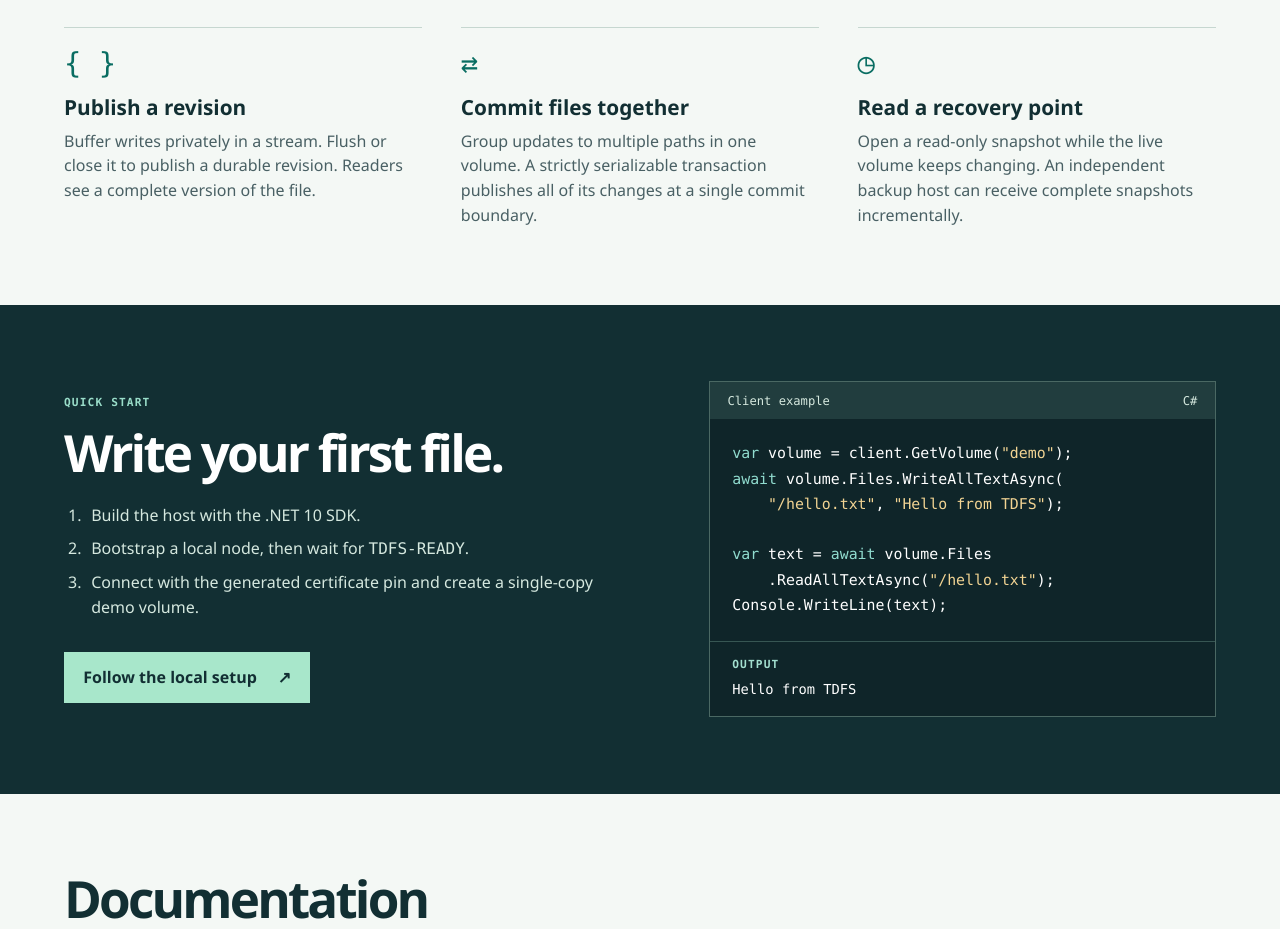
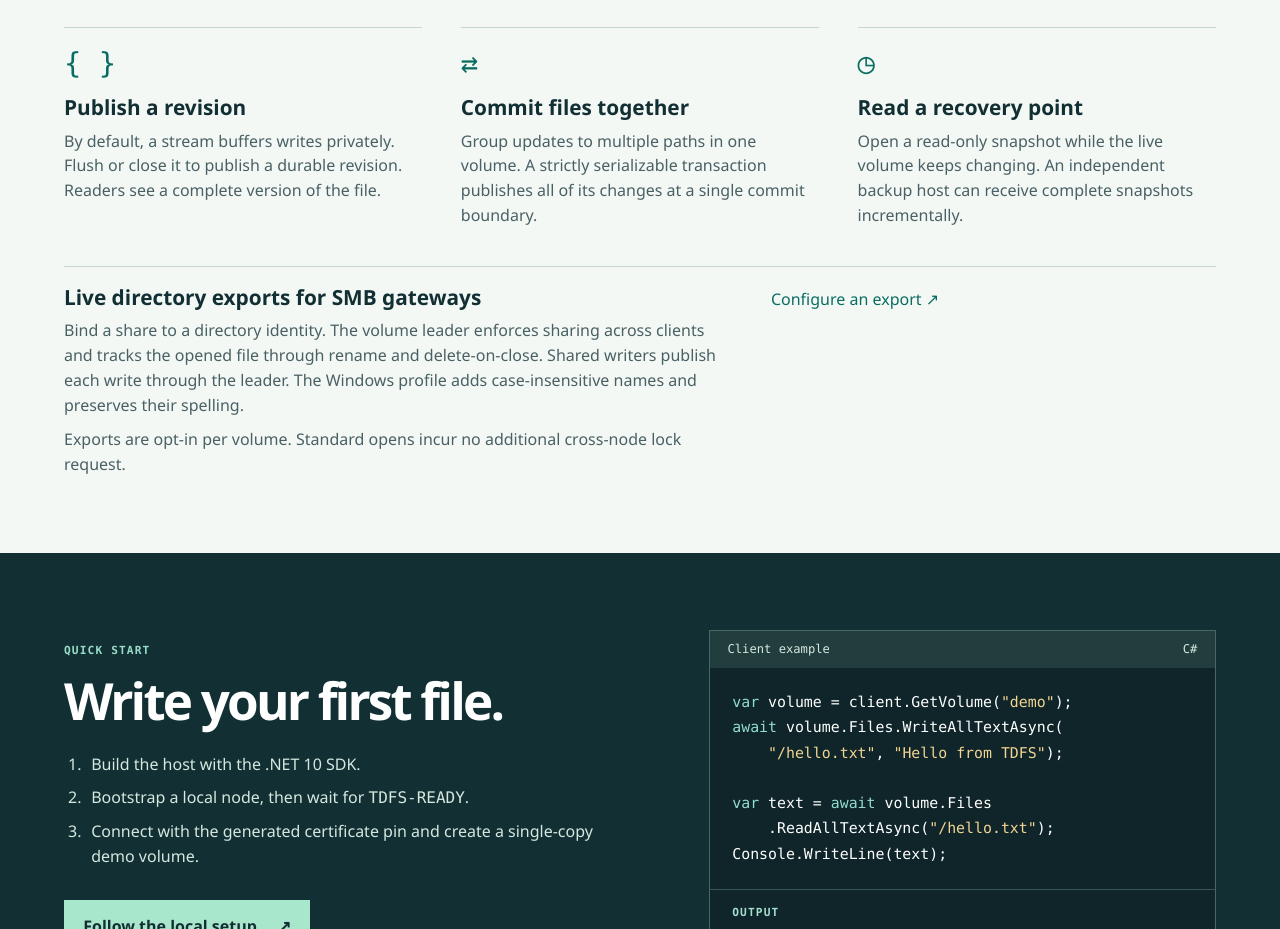
Before and after one commit to tedd/Tedd.TDFS, a plain HTML site: page site/index.html in a window 1280 px wide. Shown: the part 860-1789 px from the top of the page. Drawn offline with Linux system fonts and the light colour scheme.

Commit message:
Document opt-in directory exports in the README and project site

```diff
--- a/site/index.html
+++ b/site/index.html
@@ -51,10 +51,18 @@
       <p class="kicker">Filesystem semantics</p>
       <h2 id="filesystem-heading">From write to recovery.</h2>
       <div class="features">
-        <article><span class="symbol" aria-hidden="true">{ }</span><h3>Publish a revision</h3><p>Buffer writes privately in a stream. Flush or close it to publish a durable revision. Readers see a complete version of the file.</p></article>
+        <article><span class="symbol" aria-hidden="true">{ }</span><h3>Publish a revision</h3><p>By default, a stream buffers writes privately. Flush or close it to publish a durable revision. Readers see a complete version of the file.</p></article>
         <article><span class="symbol" aria-hidden="true">⇄</span><h3>Commit files together</h3><p>Group updates to multiple paths in one volume. A strictly serializable transaction publishes all of its changes at a single commit boundary.</p></article>
         <article><span class="symbol" aria-hidden="true">◷</span><h3>Read a recovery point</h3><p>Open a read-only snapshot while the live volume keeps changing. An independent backup host can receive complete snapshots incrementally.</p></article>
       </div>
+      <aside class="export-note" aria-labelledby="export-heading">
+        <div>
+          <h3 id="export-heading">Live directory exports for SMB gateways</h3>
+          <p>Bind a share to a directory identity. The volume leader enforces sharing across clients and tracks the opened file through rename and delete-on-close. Shared writers publish each write through the leader. The Windows profile adds case-insensitive names and preserves their spelling.</p>
+          <p>Exports are opt-in per volume. Standard opens incur no additional cross-node lock request.</p>
+        </div>
+        <a class="text-link" href="https://github.com/tedd/Tedd.TDFS/blob/main/docs/OPERATIONS.md#configuring-a-live-export">Configure an export <span aria-hidden="true">↗</span></a>
+      </aside>
     </section>
     <section class="start" id="quick-start" aria-labelledby="start-heading">
       <div class="wrap split">
--- a/site/styles.css
+++ b/site/styles.css
@@ -71,6 +71,9 @@ figcaption { display: flex; align-items: center; gap: 1rem; padding: .7rem 1.1re
 h2 { font-size: clamp(2.15rem, 4vw, 3.5rem); letter-spacing: -.055em; font-weight: 600; }
 .features, .resources { display: grid; grid-template-columns: repeat(3, minmax(0, 1fr)); gap: clamp(1.2rem, 3vw, 3rem); margin-top: 2.4rem; }
 .features article, .resources a { border-top: 1px solid var(--line); padding-top: 1.15rem; }
+.export-note { display: flex; flex-wrap: wrap; align-items: baseline; gap: 1rem 3rem; margin-top: 2.4rem; padding-top: 1.15rem; border-top: 1px solid var(--line); }
+.export-note > div { flex: 1 1 36rem; max-width: 72ch; }
+.export-note p { margin: .6rem 0 0; color: var(--muted); }
 .symbol { display: block; color: var(--teal); font: 1.8rem var(--mono); margin-bottom: 1rem; }
 h3 { font-size: 1.3rem; margin-bottom: .65rem; }
 article p, .steps, .resources a > span { color: var(--muted); }
```
Also changed, not shown: 1 other file.
